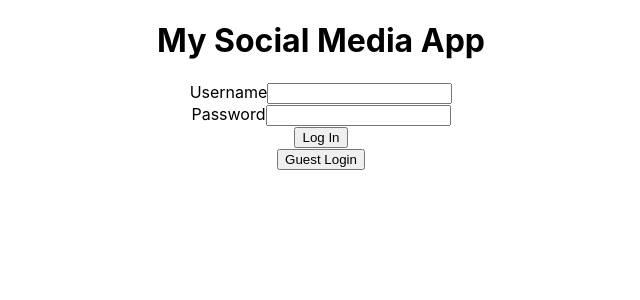
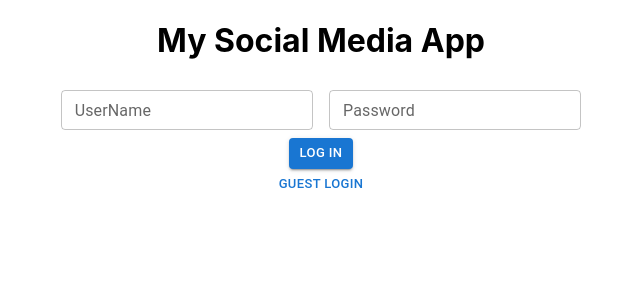
Before and after one commit to Kirti1402/social-media-app, a React (Create React App) app: page / in a window 1280 px wide. Shown: the top 300 px of the page, without its empty margins (319-959 px from the left). Built offline with nearby package versions, Linux system fonts and the light colour scheme; what miragejs would draw is missing.

Commit message:
style : login page styling

```diff
--- a/src/Component/HomePage/HomePage.js
+++ b/src/Component/HomePage/HomePage.js
@@ -4,7 +4,8 @@ import LandingPage from "./LandingPage";
 import LoginPage from "../LoginPage/LoginPage";
 
 export default function HomePage() {
+    const token = localStorage.getItem("EncodedToken");
     const {isLoggedIn} = useContext(authContext)
     console.log(isLoggedIn)
-  return <div>{isLoggedIn?<LandingPage/> : <LoginPage/>}</div>;
+  return <div>{token?<LandingPage/> : <LoginPage/>}</div>;
 }
--- a/src/Component/LoginPage/LoginPage.js
+++ b/src/Component/LoginPage/LoginPage.js
@@ -1,33 +1,63 @@
-import React, { useContext } from 'react'
-import { authContext } from '../../Context/AuthContext'
+import React, { useContext } from "react";
+import { authContext } from "../../Context/AuthContext";
+import Box from "@mui/material/Box";
+import TextField from "@mui/material/TextField";
+import Button from "@mui/material/Button";
 
 export default function LoginPage() {
-    const {authState, authDispatch,login} = useContext(authContext)
+  const { authState, authDispatch, login, inputValidation } =
+    useContext(authContext);
 
-    const onClickHandleLogin =() =>{
-        login()
-    }
+  const onClickHandleLogin = () => {
+    login();
+  };
 
-    const handleGuestLogin=()=>{
-        authDispatch({type: "SET_USERNAME", payload:'Kittu@0128'});
-        authDispatch({type: "SET_PASSWORD", payload:'aspoghmz.'});
-        login();
-    }
+  const handleGuestLogin = () => {
+    authDispatch({ type: "SET_USERNAME", payload: "Kittu@0128" });
+    authDispatch({ type: "SET_PASSWORD", payload: "aspoghmz." });
+  };
   return (
     <div>
-        <form>
-            <div>
-            <label>Username</label>
-            <input type='text' value={authState.username} onChange={(e)=>authDispatch({ type: "SET_USERNAME", payload: e.target.value})} required/>
-            </div>
-            <div>
-            <label>Password</label>
-            <input type='password' value={authState.password} onChange={(e)=>authDispatch({ type: "SET_PASSWORD", payload: e.target.value})} required/>
-            </div>
-            <button onClick={login} >Log In</button>
-        </form>
-        <button onClick={handleGuestLogin}>Guest Login</button>
-
+      <Box
+        component="form"
+        sx={{
+          "& .MuiTextField-root": { m: 1, width: "25ch" },
+        }}
+        noValidate
+        autoComplete="off"
+      >
+        <TextField
+          id="outlined-basic"
+          label="UserName"
+          size="small"
+          label="UserName"
+          variant="outlined"
+          value={authState.username}
+          onChange={(e) =>
+            authDispatch({ type: "SET_USERNAME", payload: e.target.value })
+          }
+        />
+        <TextField
+          id="outlined-basic"
+          size="small"
+          label="Password"
+          variant="outlined"
+          value={authState.password}
+          onChange={(e) =>
+            authDispatch({ type: "SET_PASSWORD", payload: e.target.value })
+          }
+        />
+        <div>
+          <Button variant="contained" size="small" color="primary">
+            Log In
+          </Button>
+        </div>
+      </Box>
+      <div>
+        <Button size="small" color="primary" onClick={handleGuestLogin}>
+          Guest Login
+        </Button>
+      </div>
     </div>
-  )
+  );
 }
--- a/src/Context/AuthContext.js
+++ b/src/Context/AuthContext.js
@@ -9,29 +9,47 @@ export const AuthProvider = ({ children }) => {
     const [authState, authDispatch] = useReducer(authReducer, authInitialState);
     const [userDataState,userDataDispatch] =useReducer(userDataReducer,userDataIntialState)
 
+    useEffect(() => {
+        const token = localStorage.getItem("Encodedtoken");
+        console.log("encodedToken")
+        if (token) {
+          setIsLoggedIn(true);
+        //   setIsEncodedToken(token);
+        }
+      }, []);
+
+      useEffect(() => {
+        if (authState.username && authState.password) {
+          login();
+        }
+      }, [authState.username, authState.password]);
     const login = async () =>{
         try{
+            console.log("username",authState)
             const user = await fetch("/api/auth/login",{
                 method: "POST",
                 body:JSON.stringify({username:authState.username,password:authState.password})
             });
-            localStorage.setItem("EncodedToken",response.encodedToken);
-            localStorage.setItem("User",JSON.stringify(response.foundUser));
-            const response = await user.json();
-            userDataDispatch({type:"SET_USER",payload: response.foundUser })
-            setIsLoggedIn(true);
+
+            const {encodedToken , foundUser} = await user.json();
+            // console.log(await user.json())
+            if(user.status == 200){
+                 localStorage.setItem("EncodedToken",encodedToken);
+                 localStorage.setItem("User",JSON.stringify(foundUser));
+                 userDataDispatch({type:"SET_USER",payload: foundUser })
+                 setIsLoggedIn(true);
+            }
+
         } catch (e){
             console.log(e)
         }
     }
 
+    const inputValidation =  () =>{
+
+        login()
+    }
+
     console.log("authenticate",authState,"UserData",userDataState.user);
-    useEffect(() => {
-        const token = localStorage.getItem("Encodedtoken");
-        if (token) {
-          setIsLoggedIn(true);
-        //   setIsEncodedToken(token);
-        }
-      }, []);
-  return <authContext.Provider value={{authState, authDispatch,isLoggedIn,login}}>{children}</authContext.Provider>;
+  return <authContext.Provider value={{authState, authDispatch,isLoggedIn,login,inputValidation}}>{children}</authContext.Provider>;
 };
```
